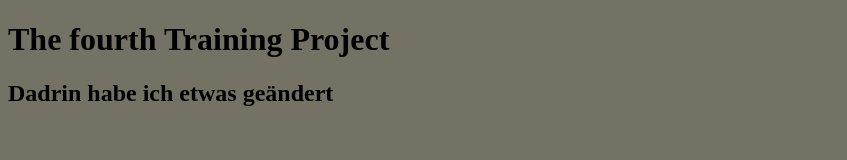
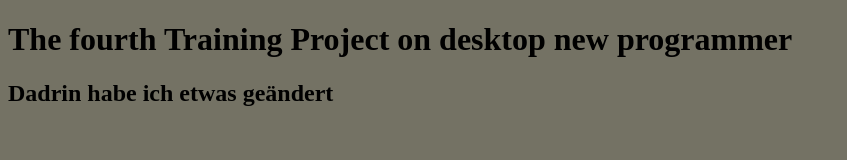
Before and after one commit to maidmilas/fourthtrainingproject, a plain HTML site: page index.html in a window 1280 px wide. Shown: the whole page, without its empty margins (0-847 px from the left). Drawn offline with Linux system fonts and the light colour scheme.

Commit message:
New Commit

```diff
--- a/index.html
+++ b/index.html
@@ -8,7 +8,7 @@
     <title>Fourth Training Project</title>
 </head>
 <body>
-    <h1>The fourth Training Project</h1>
+    <h1>The fourth Training Project on desktop new programmer</h1>
     <h2>Dadrin habe ich etwas geändert</h2>
 </body>
 </html>
```
